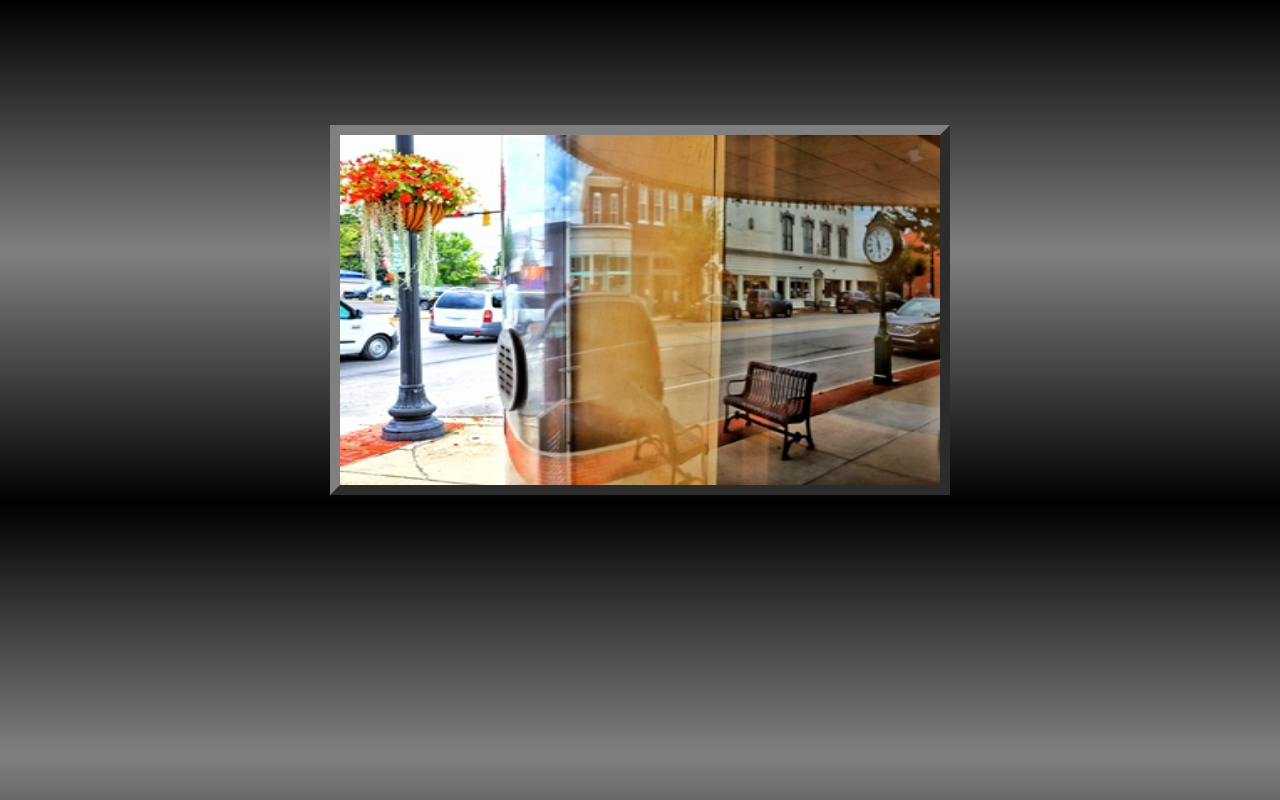
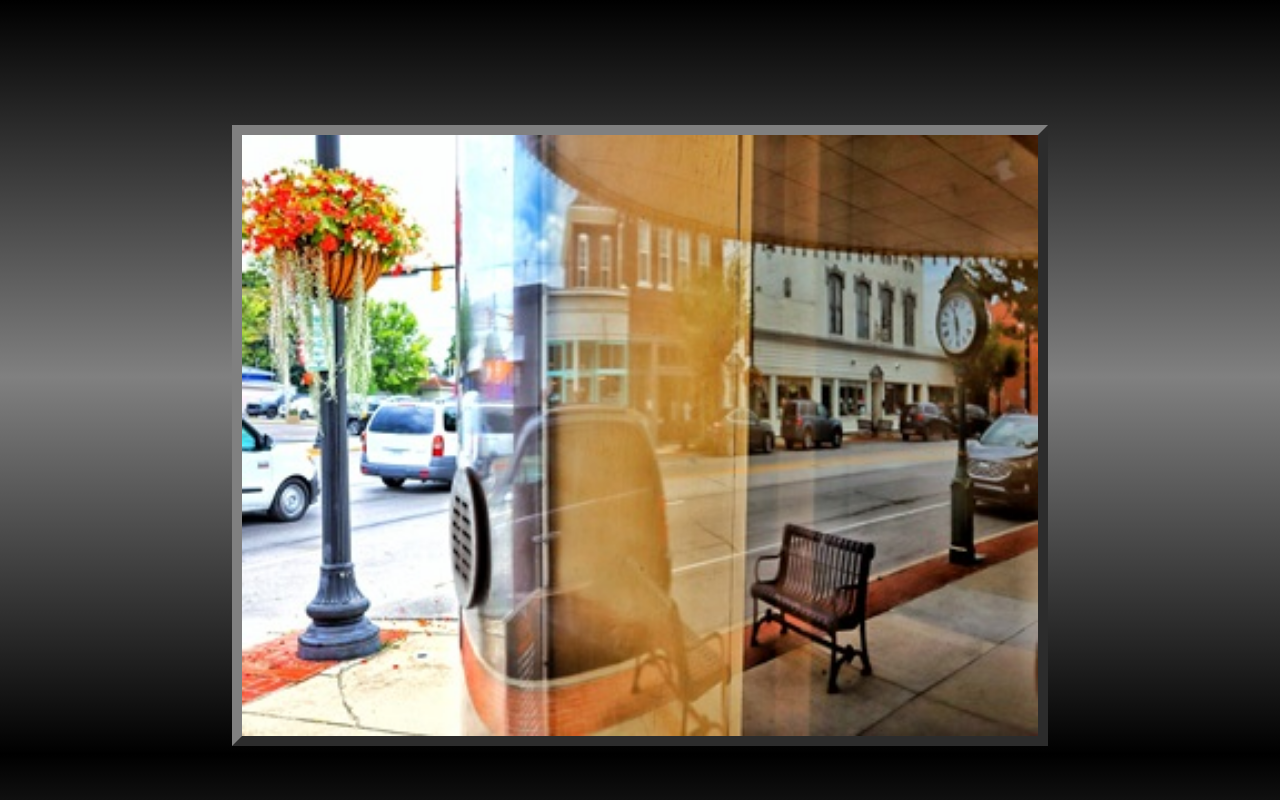
Before and after one commit to chuthub/northfacingwindow, a plain HTML site: page index.html in a window 1280 px wide. Drawn offline with Linux system fonts and the light colour scheme.

Commit message:
percChange

```diff
--- a/index.html
+++ b/index.html
@@ -10,7 +10,7 @@
     <div id="splash" style="width: 70%; margin: auto; margin-top: 125px;">
         <a href="title.html">
             <img src="images/cafeReflect.JPG" alt="cafe reflection" title="click to enter"
-            style="width: 600px; height: 350px; display: block; margin: auto; border: 10px outset gray;">
+            style="width: 90%; height: auto; display: block; margin: auto; border: 10px outset gray;">
         </a>
     </div>
 </body>
```
